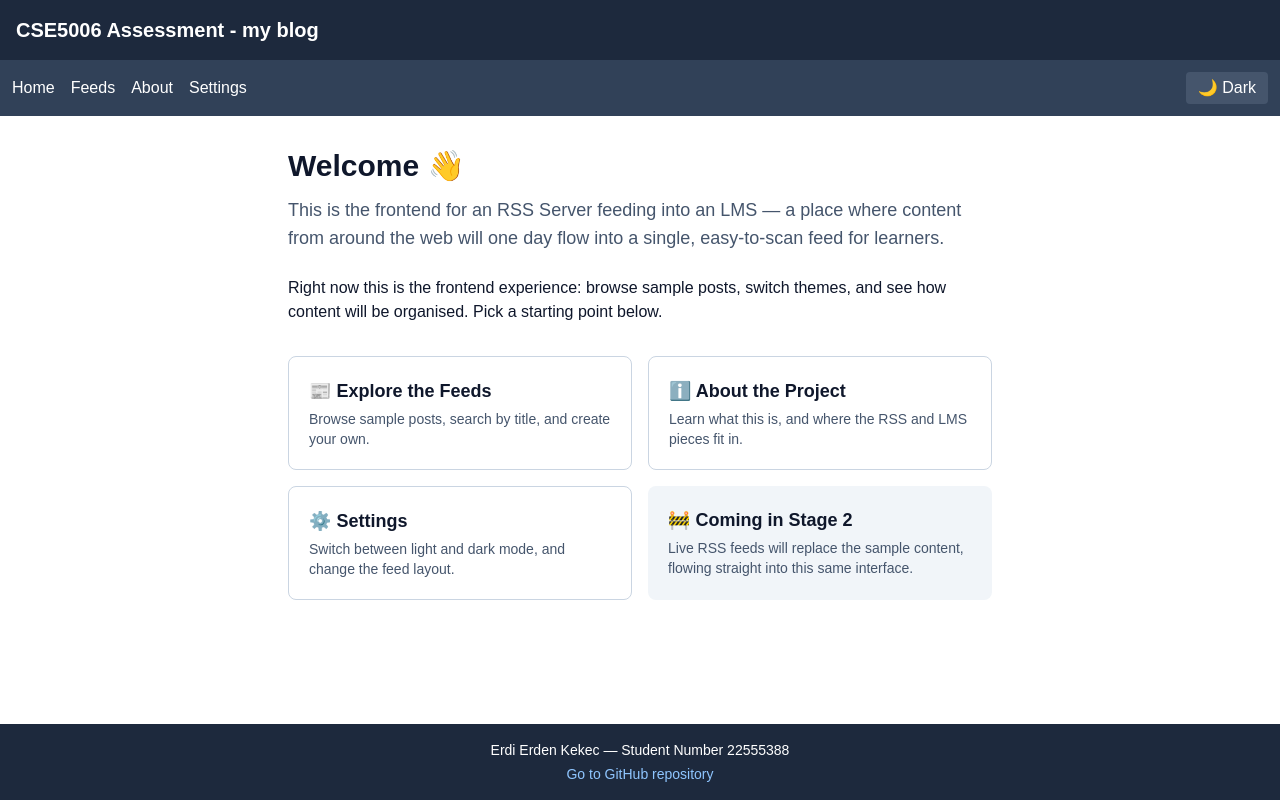
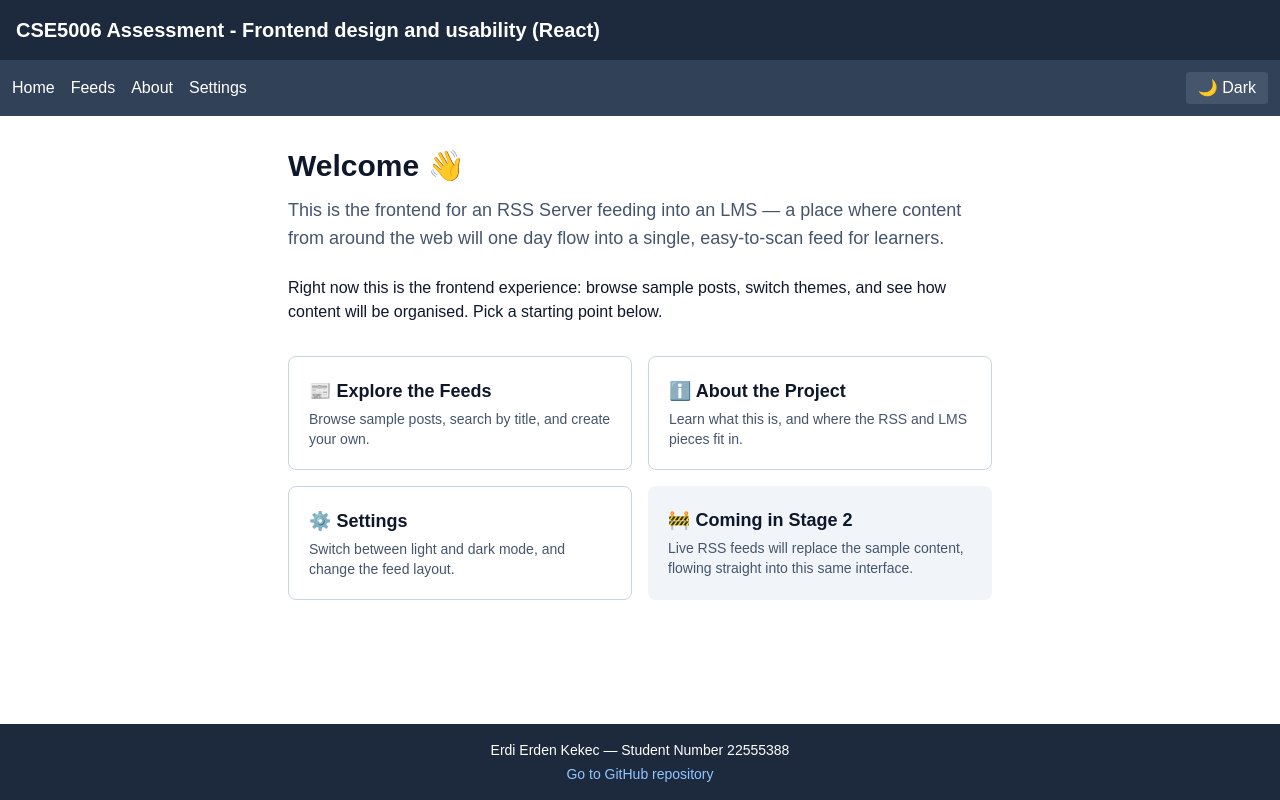
Before and after one commit to eek22555388/cse5006-assignment1, a Next.js app: page / in a window 1280 px wide. Built offline with nearby package versions, Linux system fonts and the light colour scheme.

Commit message:
Add GitHub link to footer and update README

```diff
--- a/app/components/Header.tsx
+++ b/app/components/Header.tsx
@@ -2,7 +2,7 @@ export default function Header() {
   return (
     <header className="bg-slate-800 text-white p-4 dark:bg-slate-950">
       <h1 className="text-xl font-bold">
-        CSE5006 Assessment - my blog
+        CSE5006 Assessment - Frontend design and usability (React)
       </h1>
     </header>
   );
```
